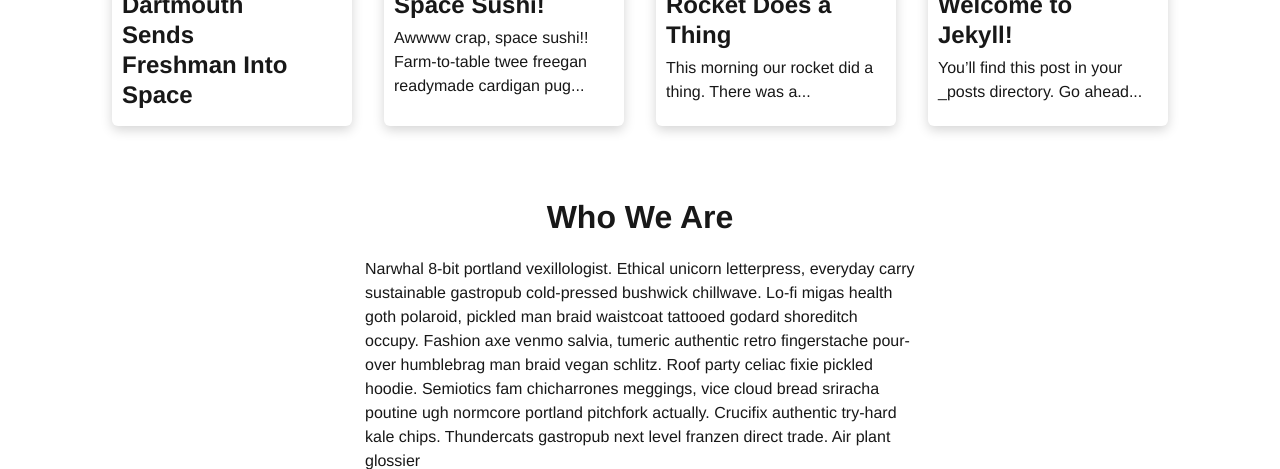
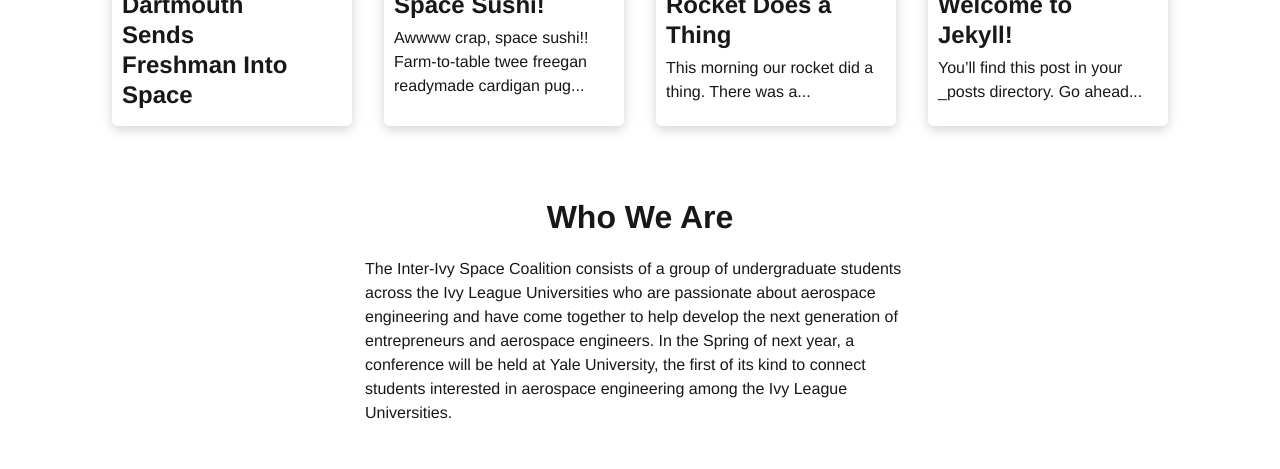
Before and after one commit to IvySpaceCoalition/Website, a Jekyll site: the page built from index.md, in a window 1280 px wide and 900 px high, scrolled down 909 px, cut to the strip 0-469 px from the top of the window. Built offline with Jekyll 4.4.1, drawn with Linux system fonts in a browser that asks for light colours; nearby versions of some CDN libraries.

Commit message:
add blurb

```diff
--- a/_layouts/home.html
+++ b/_layouts/home.html
@@ -41,7 +41,7 @@
         <div class="section-content">
           <h2 class="mb-2">Who We Are</h2>
           <p>
-            Narwhal 8-bit portland vexillologist. Ethical unicorn letterpress, everyday carry sustainable gastropub cold-pressed bushwick chillwave. Lo-fi migas health goth polaroid, pickled man braid waistcoat tattooed godard shoreditch occupy. Fashion axe venmo salvia, tumeric authentic retro fingerstache pour-over humblebrag man braid vegan schlitz. Roof party celiac fixie pickled hoodie. Semiotics fam chicharrones meggings, vice cloud bread sriracha poutine ugh normcore portland pitchfork actually. Crucifix authentic try-hard kale chips. Thundercats gastropub next level franzen direct trade. Air plant glossier
+            The Inter-Ivy Space Coalition consists of a group of undergraduate students across the Ivy League Universities who are passionate about aerospace engineering and have come together to help develop the next generation of entrepreneurs and aerospace engineers. In the Spring of next year, a conference will be held at Yale University, the first of its kind to connect students interested in aerospace engineering among the Ivy League Universities.
           </p>
         </div>
       </div>
```
Also changed, not shown: 10 other files.
